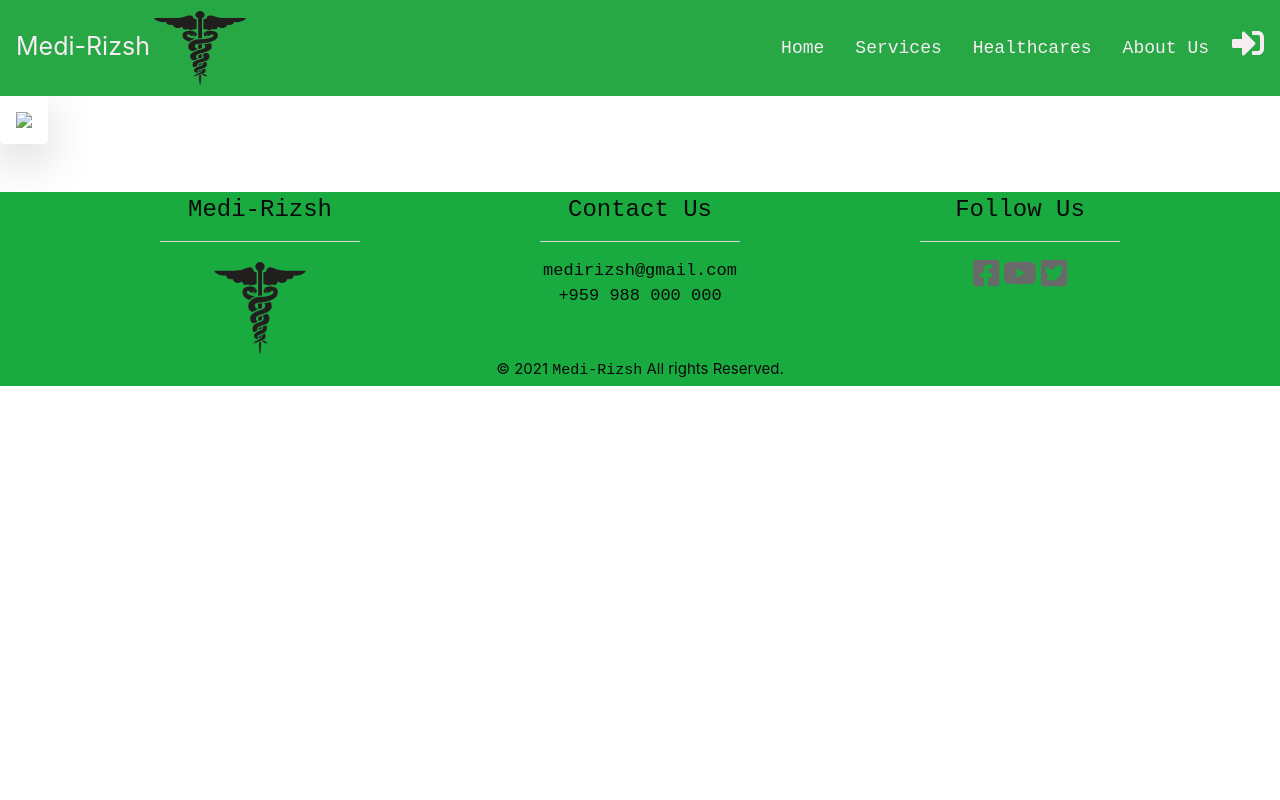
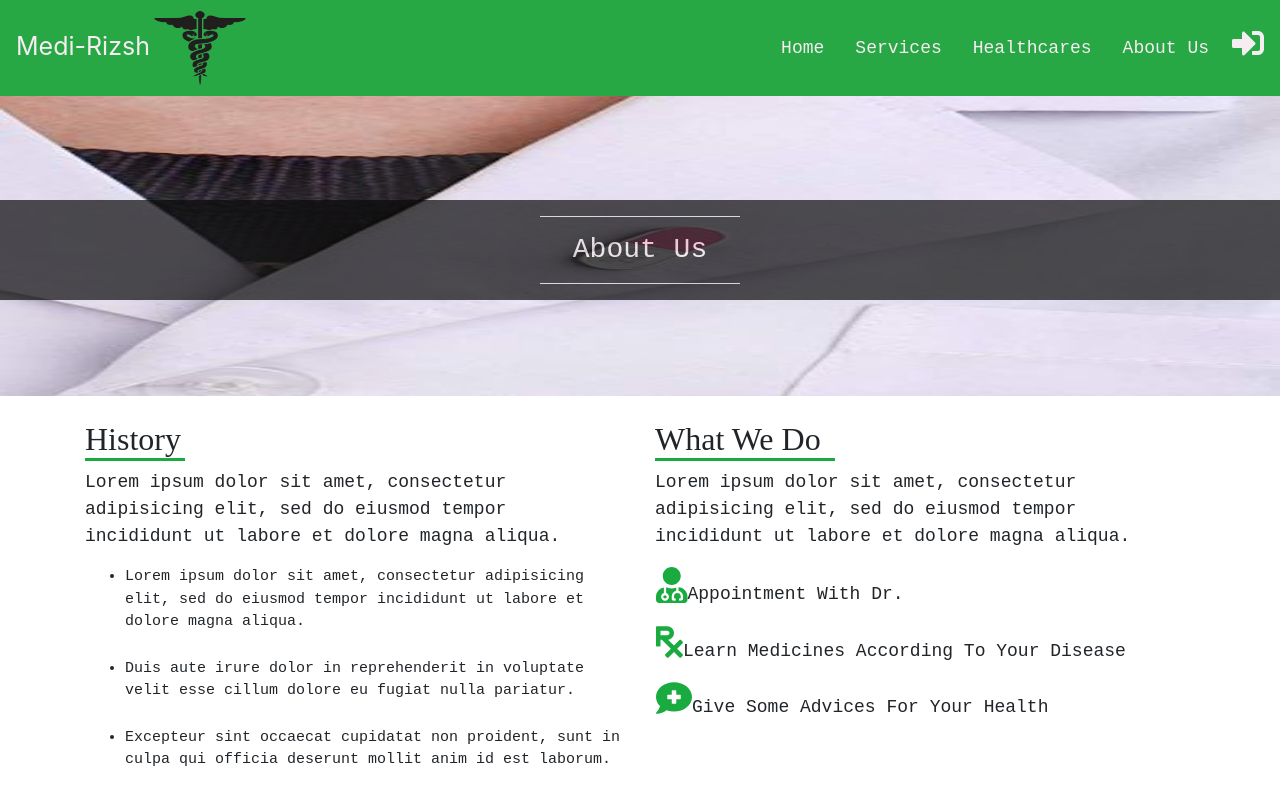
Before and after one commit to aungttant/Medicine, a plain HTML site: page about us.html in a window 1280 px wide. Shown: the top 800 px of the page. Drawn offline with nearby package versions, Linux system fonts and the light colour scheme.

Commit message:
add about us page and css file

```diff
--- a/about us.html
+++ b/about us.html
@@ -54,11 +54,53 @@
 
 <body>
 
-  <img src="img/aboutus.jpg" class="shadow-lg p-3 mb-5 bg-white rounded">
+ <img src="img/about.jpg" width="100%" height="300px">
+  <h3 class="about">
+    <hr>About Us<hr>
+  </h3>
 
+<br>
+<br>
 
+<div class="container">
+  <div class="row">
+    <div class="col-lg-6 col-md-12 col-sm-12">
+      <h2>History</h2>
+    <p>Lorem ipsum dolor sit amet, consectetur adipisicing elit, sed do eiusmod
+      tempor incididunt ut labore et dolore magna aliqua.
+      <br>
+      <ul>
+        <li>Lorem ipsum dolor sit amet, consectetur adipisicing elit, sed do eiusmod
+        tempor incididunt ut labore et dolore magna aliqua.</li>
+        <br>
+        <li> Duis aute irure dolor in reprehenderit in voluptate velit esse
+        cillum dolore eu fugiat nulla pariatur.</li>
+        <br>
+        <li> Excepteur sint occaecat cupidatat non
+        proident, sunt in culpa qui officia deserunt mollit anim id est laborum.</li>
+      </ul>
+    </p>
+
+    </div>
+    <div class="col-lg-6 col-md-12 col-sm-12">
+      <h2 id="do">What We Do</h2>
+      <p>Lorem ipsum dolor sit amet, consectetur adipisicing elit, sed do eiusmod
+      tempor incididunt ut labore et dolore magna aliqua.
+      <br>
+      <div class="icon">
+     <p><i class="fas fa-user-md fa-2x" id="appointment"></i>Appointment With Dr.</p>
+     <p><i class="fas fa-prescription fa-2x" id="rx"></i>Learn Medicines According To Your Disease</p>
+     <p><i class="fas fa-comment-medical fa-2x" id="advice"></i>Give Some Advices For Your Health</p>
+   </div>
+    </p>
+    </div>
+  </div>
+</div>
+      <div class="container">
+      <h3 id="location">We Are Located In</h3>
+      <iframe src="https://www.google.com/maps/embed?pb=!1m18!1m12!1m3!1d423283.4355649487!2d-118.69192824171512!3d34.020730494888596!2m3!1f0!2f0!3f0!3m2!1i1024!2i768!4f13.1!3m3!1m2!1s0x80c2c75ddc27da13%3A0xe22fdf6f254608f4!2sLos%20Angeles%2C%20CA%2C%20USA!5e0!3m2!1sen!2smm!4v1631208571241!5m2!1sen!2smm" width="600" height="450" style="border:0;" allowfullscreen="" loading="lazy"></iframe>
+  </div>
 </body>
-
 
 <footer class="footer mt-auto py-1">
   <div class="container">
--- a/css/style.css
+++ b/css/style.css
@@ -134,7 +134,7 @@ position: absolute;
 font-family: monospace;
 top: 200px;
 left: 50px;
-background-color:  #ffffff;
+background-color:  #f5edf2;
 opacity: .6;
  }
 
@@ -156,3 +156,49 @@ iframe{
 #hand{
     margin: 3%;
 }
+ .about {
+text-align: center;
+position: absolute;
+font-family: monospace;
+top: 200px;
+background-color: #0a0a0a;
+opacity: .7;
+color: #f5edf2;
+width: 100%;
+ }
+.container h2{
+  font-family: serif;
+  border-bottom: solid;
+  max-width: 100px;
+  border-color: #1aab40;
+}
+#do{
+  max-width: 180px;
+}
+.container p{
+    font-family: monospace;
+    font-size: 18px;
+}
+.container ul li{
+     font-family: monospace;
+    font-size: 15px;
+}
+.icon{
+    padding: 1px;
+}
+#rx{
+    color: #1aab40;
+}
+#appointment{
+    color: #1aab40;
+}
+#advice{
+    color: #1aab40;
+}
+#location{
+    border-bottom: solid;
+    border-color: #1aab40;
+    max-width: 220px;
+    margin: 1rem;
+    font-family: serif;
+}
```
Also changed, not shown: img/about.jpg (added).
